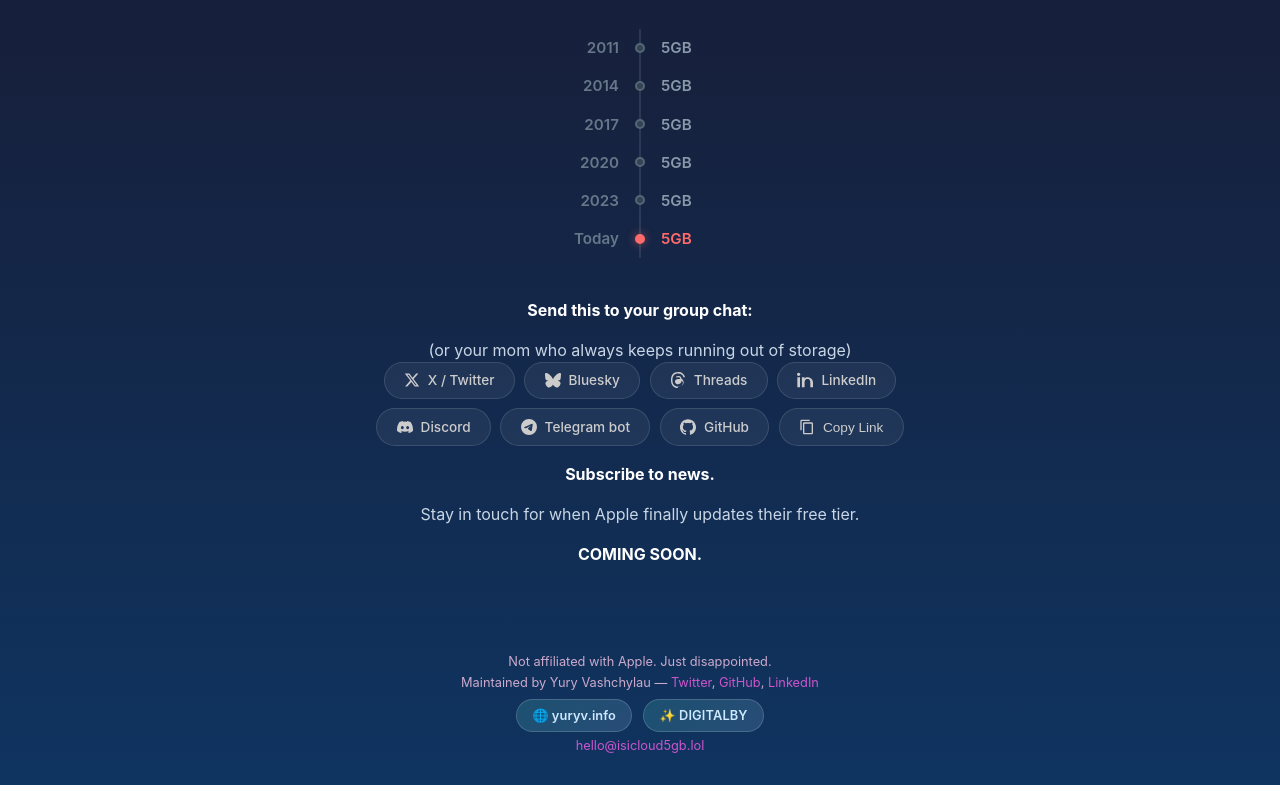
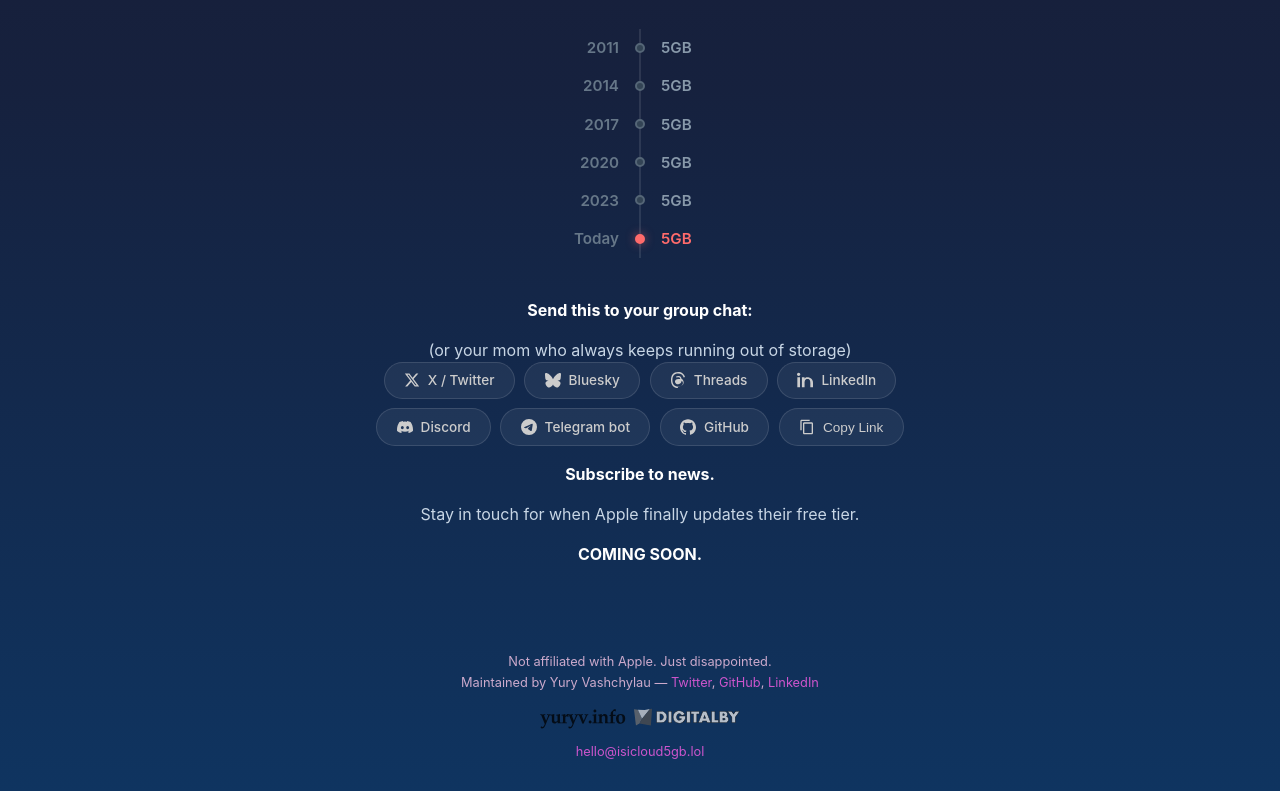
Before and after one commit to digitalby/isicloud5gb.lol, a plain HTML site: page www/index.html in a window 1280 px wide. Shown: the part 611-1402 px from the top of the page. Drawn offline with Linux system fonts and the light colour scheme; a script that the page names is missing.

Commit message:
Update DIGITALBY and yuryv.info logos

```diff
--- a/www/index.html
+++ b/www/index.html
@@ -159,9 +159,13 @@
       <a href="https://github.com/digitalby" target="_blank" rel="noopener noreferrer">GitHub</a>,
       <a href="https://www.linkedin.com/in/digitalby" target="_blank" rel="noopener noreferrer">LinkedIn</a>
     </p>
-    <div class="footer-links">
-      <a class="footer-pill" href="https://yuryv.info" target="_blank" rel="noopener noreferrer">🌐 yuryv.info</a>
-      <a class="footer-pill" href="https://digitalby.me" target="_blank" rel="noopener noreferrer">✨ DIGITALBY</a>
+    <div class="footer-logos">
+      <a href="https://yuryv.info" target="_blank" rel="noopener noreferrer" aria-label="yuryv.info">
+        <img src="/assets/yuryv_info.svg" alt="yuryv.info logo" width="100" height="28">
+      </a>
+      <a href="https://digitalby.me" target="_blank" rel="noopener noreferrer" aria-label="DIGITALBY">
+        <img src="/assets/digitalby.svg" alt="DIGITALBY logo" width="100" height="20">
+      </a>
     </div>
     <p><a href="mailto:hello@isicloud5gb.lol">hello@isicloud5gb.lol</a></p>
   </footer>
--- a/www/styles.css
+++ b/www/styles.css
@@ -242,31 +242,30 @@
   color: #cc00cc;
 }
 
-.footer-links {
-  display: flex;
-  gap: 0.7rem;
-  justify-content: center;
-  flex-wrap: wrap;
-  margin-top: 0.15rem;
+.footer-logos {
+  display: inline-flex;
+  align-items: center;
+  gap: 0.5rem;
+  margin: 0.4rem 0;
 }
 
-.footer-pill {
+.footer-logos a {
   display: inline-flex;
   align-items: center;
-  gap: 0.45rem;
-  padding: 0.5rem 0.95rem;
-  border-radius: 999px;
-  border: 1px solid rgba(255, 255, 255, 0.16);
-  background: linear-gradient(135deg, rgba(78, 205, 196, 0.2), rgba(168, 216, 255, 0.16));
-  color: #cde8ff;
-  font-weight: 600;
-  letter-spacing: 0.01em;
-  transition: transform 0.2s, box-shadow 0.2s, border-color 0.2s;
 }
 
-.footer-pill:hover {
-  color: #fff;
-  transform: translateY(-1px);
-  border-color: rgba(255, 255, 255, 0.3);
-  box-shadow: 0 6px 20px rgba(0, 0, 0, 0.25);
+.footer-logos img {
+  height: 28px;
+  width: auto;
+  filter: invert(1) grayscale(1);
+  opacity: 0.75;
+  transition: opacity 0.2s;
 }
+
+.footer-logos img:hover {
+  opacity: 1;
+}
+
+.footer-logos a:last-child img {
+  height: 20px;
+}
```
Also changed, not shown: www/assets/digitalby.svg (added), www/assets/yuryv_info.svg (added).
